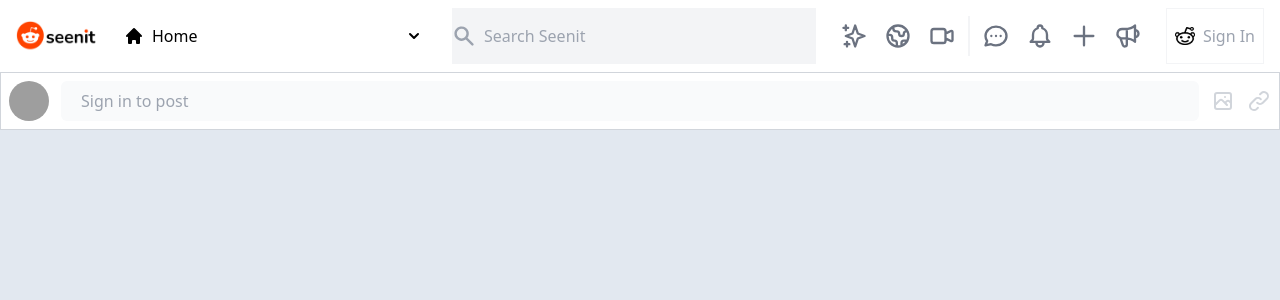
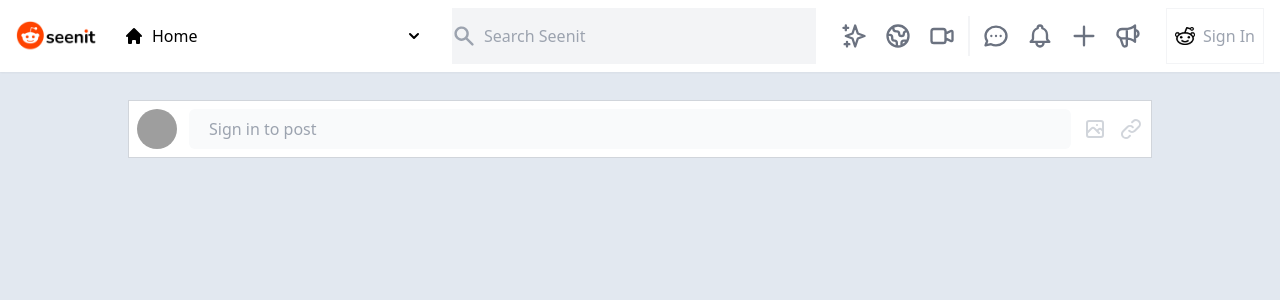
Before and after one commit to kv2461/seenit, a Next.js app: page / in a window 1280 px wide. Shown: the top 300 px of the page. Built offline with nearby package versions, Linux system fonts and the light colour scheme; no server answers; grey boxes are pictures that could not be loaded.

Commit message:
initializing post logic

```diff
--- a/pages/index.tsx
+++ b/pages/index.tsx
@@ -4,7 +4,7 @@ import PostBox from '../components/PostBox';
 
 const Home: NextPage = () => {
   return (
-    <div className="">
+    <div className="my-7 mx-auto max-w-5xl">
       <Head>
         <title>Seenit</title>
         <link rel="icon" href="/favicon.ico" />
```
